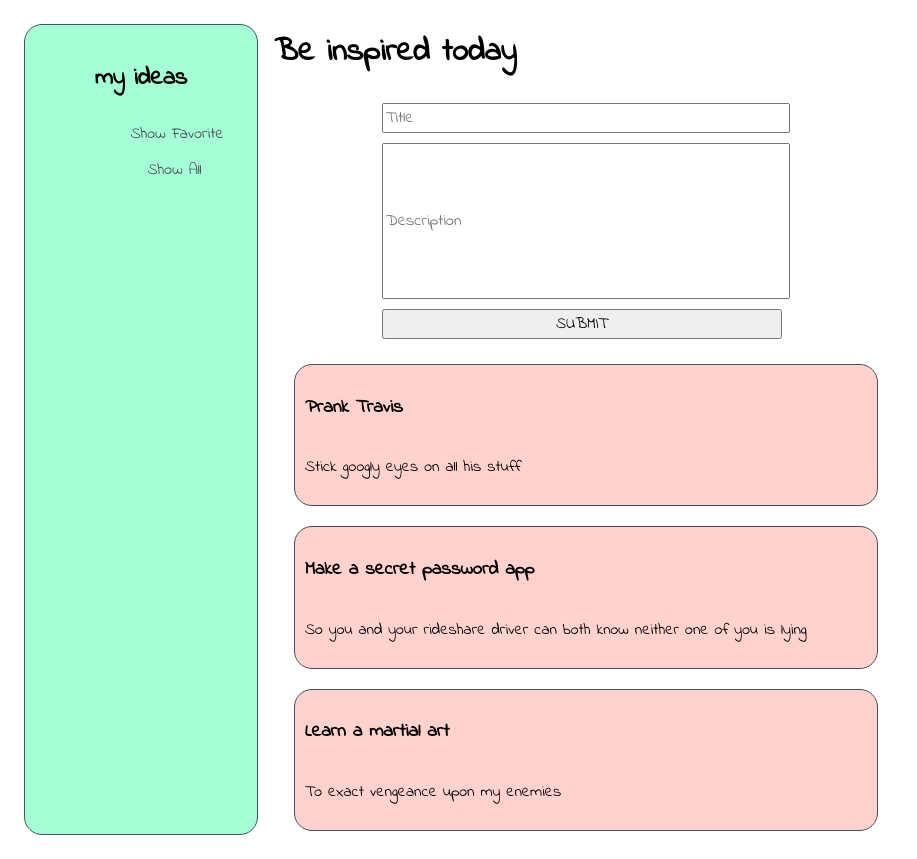
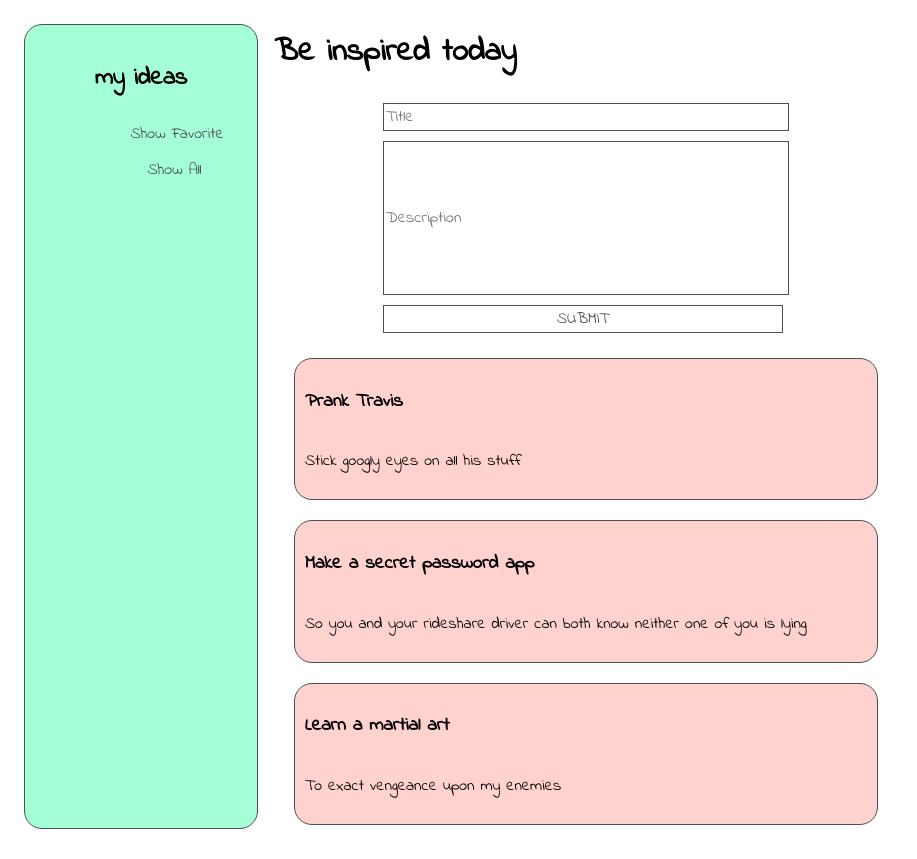
Before and after one commit to pattpjy/ps-reactideabox, a React (Create React App) app: page / in a window 1280 px wide. Shown: the whole page, without its empty margins (0-917 px from the left). Built offline with nearby package versions, Linux system fonts and the light colour scheme; some icons are missing.

Commit message:
fix style error

```diff
--- a/src/Card.css
+++ b/src/Card.css
@@ -16,9 +16,6 @@
   height: auto;
 }
 
-.starButtonActive {
-  background-image: url("../Assets/star-active.svg");
-}
 .fa-solid.fa-heart,
 .fa-light.fa-heart,
 .fa-light.fa-xmark {
--- a/src/Form.css
+++ b/src/Form.css
@@ -2,6 +2,7 @@ form {
   margin: auto;
   display: flex;
   flex-direction: column;
+  color: #495057;
 }
 
 input,
@@ -9,8 +10,10 @@ button {
   font-family: "Indie Flower", cursive;
   margin: 5px;
   width: 400px;
-  border: 1px solid 495057;
+  border: 1px solid #495057;
   font-size: 16px;
+  background: none;
+  color: #495057;
 }
 
 .description {
```
